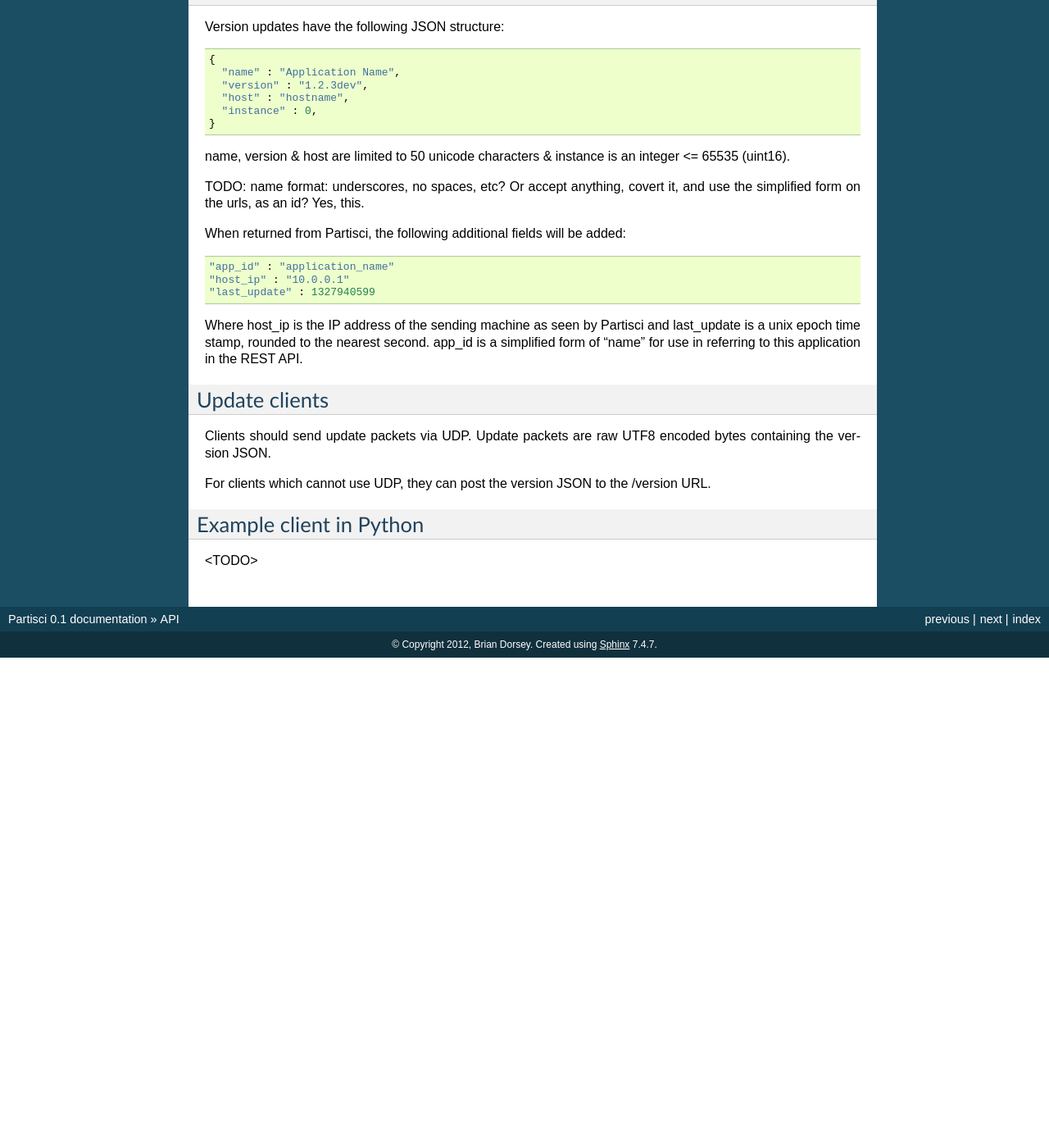
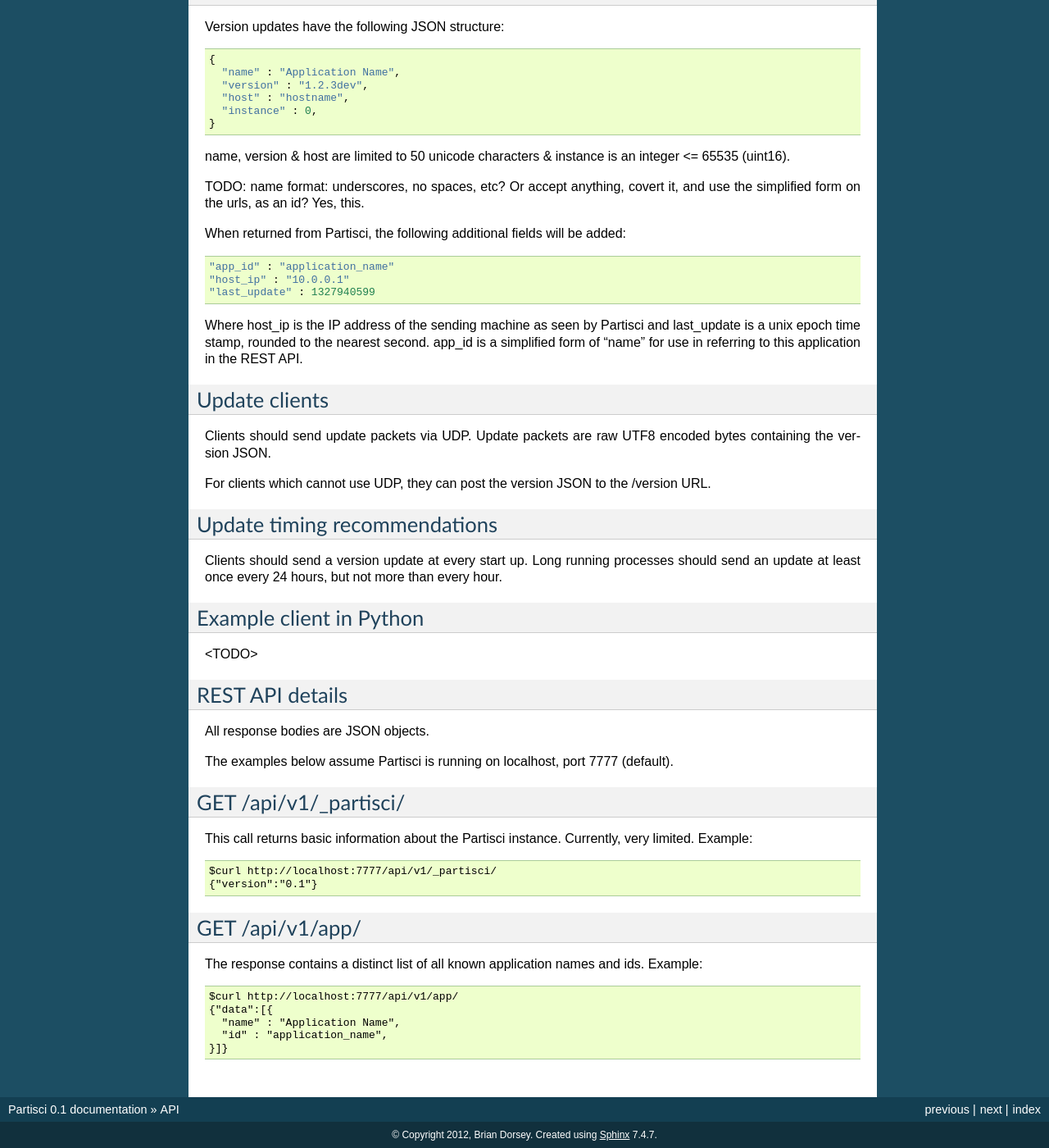
Before and after one commit to briandorsey/partisci, a Sphinx documentation site: the page built from doc/api.rst, in a window 1280 px wide and 1400 px high, scrolled down 703 px. Shown: the whole window at 82% size. Built offline with Sphinx 7.4.7, drawn with Linux system fonts in a browser that asks for light colours; before the commit the page ends 1505 px from its top, so only the background shows below that; some of the changed text lies outside the part shown.

Commit message:
fledgling data store interface, mocked /app/ api, doc updates

```diff
--- a/doc/api.rst
+++ b/doc/api.rst
@@ -18,18 +18,18 @@
 ======  ==========================  ====
 verb    path                        description
 ======  ==========================  ====
-GET     /api/v1/_partisci           information about this partisci instance
+GET     /api/v1/_partisci/          information about this partisci instance
+GET     /api/v1/app/                distinct list of applications
 ---     ---                         --- Below items not implemented yet ---
 GET     /api/v1/                    overview
-GET     /api/v1/app/                distinct list of applications
-GET     /api/v1/app/X               current 'version' for every Z running X
-GET     /api/v1/app/X/version       distinct active versions
-GET     /api/v1/app/X/version/Y     only 'version's running version Y
-GET     /api/v1/app/X/host          distinct active hosts running X
-GET     /api/v1/app/X/host/Z        current app 'version' for Z
-GET     /api/v1/host                distinct active hosts
-GET     /api/v1/host/Z              all active 'version's for all X on host Z
-POST    /api/v1/version             endpoint for appliction updates
+GET     /api/v1/app/X/              current 'version' for every Z running X
+GET     /api/v1/app/X/version/      distinct active versions
+GET     /api/v1/app/X/version/Y/    only 'version's running version Y
+GET     /api/v1/app/X/host/         distinct active hosts running X
+GET     /api/v1/app/X/host/Z/       current app 'version' for Z
+GET     /api/v1/host/               distinct active hosts
+GET     /api/v1/host/Z/             all active 'version's for all X on host Z
+POST    /api/v1/version/            endpoint for appliction updates
 ======  ==========================  ====
 
 Version JSON
@@ -63,7 +63,38 @@
 
 For clients which cannot use UDP, they can post the version JSON to the /version URL.
 
+Update timing recommendations
+-----------------------------
+
+Clients should send a version update at every start up. Long running processes should send an update at least once every 24 hours, but not more than every hour.
+
 Example client in Python
 ------------------------
 
 <TODO>
+
+REST API details
+----------------
+
+All response bodies are JSON objects.
+
+The examples below assume Partisci is running on localhost, port 7777 (default).
+
+GET /api/v1/_partisci/
+----------------------
+
+This call returns basic information about the Partisci instance. Currently, very limited. Example::
+
+    $curl http://localhost:7777/api/v1/_partisci/
+    {"version":"0.1"}
+
+GET /api/v1/app/
+----------------
+
+The response contains a distinct list of all known application names and ids. Example::
+
+    $curl http://localhost:7777/api/v1/app/
+    {"data":[{
+      "name" : "Application Name",
+      "id" : "application_name",
+    }]}
--- a/doc/status.rst
+++ b/doc/status.rst
@@ -13,6 +13,7 @@
 -------
 
  * barebones REST API with tests
+ * python client: add start_update_thread(), docs
  * in-memory version storage and interface
  * write quickstart documentation
  * fully implement documented REST API
--- a/doc/testing.rst
+++ b/doc/testing.rst
@@ -9,6 +9,6 @@
  * py.test (pytest.org)
  * requests (python-requests.org)
 
-Partisci should be running on localhost. Then open a shell to the test directory and run::
+With partisci running, open a shell to the test directory and run::
 
   $ py.test
```
Also changed, not shown: other parts of doc/status.rst (+1 -1 lines), 3 other files.
